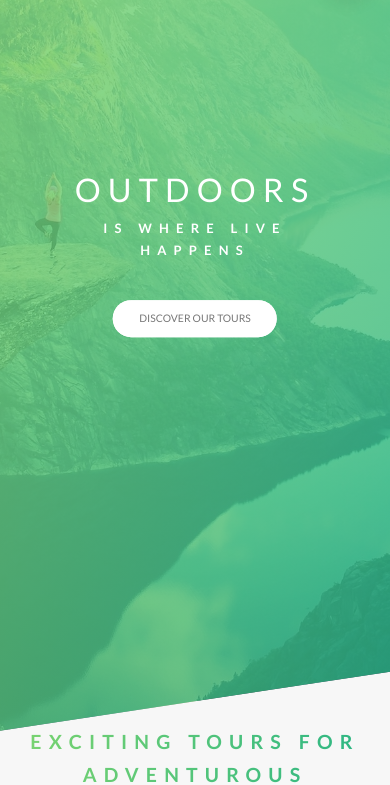
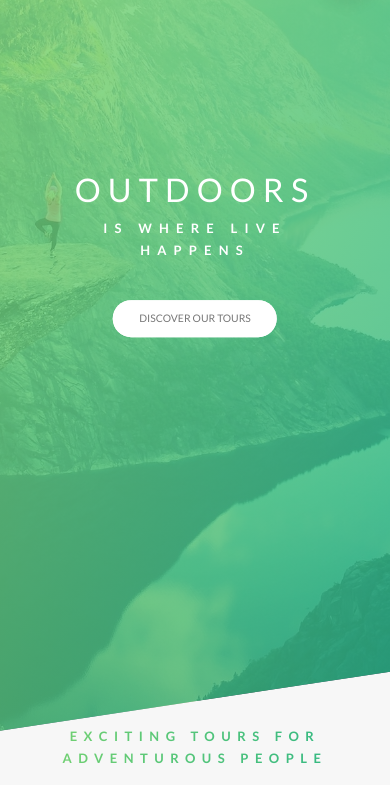
Before and after one commit to TadasBalsys/Natours, a website: page index.html in a window 390 px wide. Shown: the part 71-856 px from the top of the page. Drawn offline with Linux system fonts and the light colour scheme.

Commit message:
Added media queries to pop-up.

```diff
--- a/index.html
+++ b/index.html
@@ -425,7 +425,7 @@
           <p class="pop-up__text">
             Lorem, ipsum dolor sit amet consectetur adipisicing elit. Id facilis qui possimus blanditiis! Molestiae aut architecto repudiandae provident reiciendis. Reprehenderit sed dolore magnam recusandae! Provident delectus voluptate neque molestiae nisi! Delectus optio esse iure error beatae sequi obcaecati. Quod laudantium cupiditate enim. Eos quis nam ipsam minima aut architecto, nulla nesciunt aliquam nihil et tempore magni natus id animi quod modi? Culpa esse harum omnis rerum blanditiis at consequuntur ad id. Accusantium libero ullam quaerat ex dolor voluptatum ratione suscipit rerum nihil saepe, ut velit ipsum aut tempore aliquid perferendis repellat porro debitis assumenda cumque, ipsa dolore eum. Aliquid, molestias!
           </p>
-          <div class="u-mt-large">
+          <div class="pop-up__btn">
             <a href="#" class="btn btn--green">Book now</a>
           </div>
         </div>
--- a/sass/base/_typography.scss
+++ b/sass/base/_typography.scss
@@ -55,6 +55,11 @@ body {
       padding: 0 4rem;
     }
 
+    @include respond-to('phone') {
+      letter-spacing: 1rem;
+      font-size: 2rem;
+      padding: 0 0 1rem 0;
+    }
 
   &:hover {
     transform: skewY(2deg) skewX(15deg) scale(1.1);
--- a/sass/base/_utilities.scss
+++ b/sass/base/_utilities.scss
@@ -21,7 +21,13 @@
 .u-mt-large {
   margin-top: 10rem !important;
 
+  @include respond-to('tab-land') {
+    margin-top: 2rem !important;
+  }
   @include respond-to('tab-port') {
-    margin-top: 6rem !important;
+    margin-top: 2rem !important;
+  }
+  @include respond-to('phone') {
+    margin-top: 2rem !important;
   }
 }
--- a/sass/components/_pop-up.scss
+++ b/sass/components/_pop-up.scss
@@ -12,7 +12,7 @@
 
   &__content {
     @include center-vertical-horizontal;
-    transform: translate(-50%, -50%) scale(.2);
+    transform: translate(-50%, -50%) scale(0.2);
     width: 60%;
     background-color: $color-white;
     box-shadow: 0 2rem 4rem rgba($color-black, $alpha: 0.2);
@@ -22,12 +22,28 @@
     // overflow: hidden;
     // opacity: 0;
     transition: all 0.3s 0.2s;
-    // z-index: 222;
+
+    @include respond-to('tab-land') {
+      width: 80%;
+    }
+
+    @include respond-to('phone') {
+      display: block;
+    }
   }
 
   &__left {
     width: 33.33333%;
     display: table-cell;
+
+    @include respond-to('tab-port') {
+      vertical-align: middle;
+    }
+
+    @include respond-to('phone') {
+       display: flex;
+      width: 50%;
+    }
   }
 
   &__right {
@@ -35,6 +51,11 @@
     display: table-cell;
     vertical-align: middle;
     padding: 3rem 5rem;
+
+    @include respond-to('phone') {
+      width: 50%;
+      padding: 2rem 3rem;
+    }
   }
 
   &__image {
@@ -48,6 +69,10 @@
     -webkit-column-gap: 4rem;
     column-gap: 4rem;
     column-rule: 1px solid $color-grey-light-2;
+
+    @include respond-to('phone') {
+      column-count: 1;
+    }
   }
 
   // Opens pop-up
@@ -59,6 +84,14 @@
   &:target &__content {
     // opacity: 1;
     transform: translate(-50%, -50%) scale(1);
+  }
+
+  &__btn {
+    margin-top: 3rem;
+
+    @include respond-to('phone') {
+      text-align: center;
+    }
   }
 
   &__close {
```
Also changed, not shown: css/style.css.
